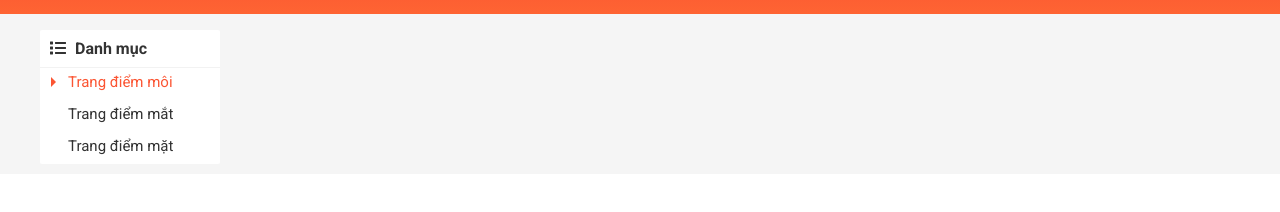
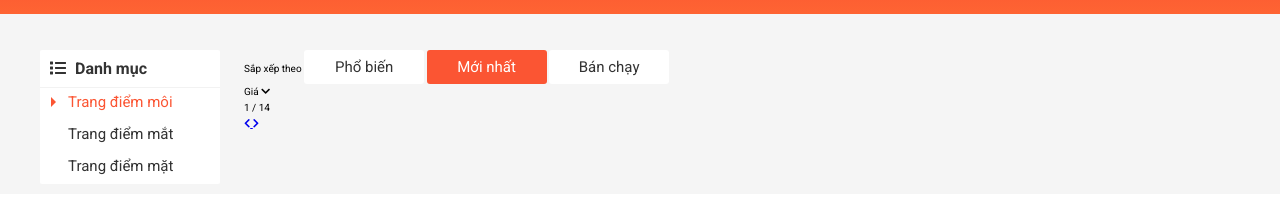
Before and after one commit to tanquangyds/HTML-CSS-JS, a plain HTML site: page practice/index.html in a window 1280 px wide. Shown: the part 106-318 px from the top of the page. Drawn offline with Linux system fonts and the light colour scheme.

Commit message:
dựng khung sắp xếp

```diff
--- a/practice/assets/css/base.css
+++ b/practice/assets/css/base.css
@@ -37,6 +37,7 @@ html {
     flex-wrap: wrap;
     margin-left: -12px;
     margin-right: -12px;
+    padding-top: 36px;
 }
 
 /* Test */
@@ -102,7 +103,7 @@ html {
 
 /* Button Style */
 .btn {
-    min-width: 142px;
+    min-width: 120px;
     height: 34px;
     border: none;
     border-radius: 3px;
@@ -111,11 +112,11 @@ html {
     outline: none;
     cursor: pointer;
     color: var(--text-color);
-    background-color: transparent;
-    display: flex;
+    display: inline-flex;
     justify-content: center;
     align-items: center;
     line-height: 1.6rem;
+    background-color: var(--white-color);
 }
 
 .btn.auth-form__control-back:hover {
--- a/practice/assets/css/main.css
+++ b/practice/assets/css/main.css
@@ -958,6 +958,7 @@
     color: var(--text-color);
     margin-bottom: 0;
     border-bottom: 1px solid rgba(0, 0, 0, 0.05);
+    margin-top: 0px;
     /* display: flex;
     align-items: center; */
 }
--- a/practice/index.html
+++ b/practice/index.html
@@ -284,7 +284,35 @@
                     </div>
 
                     <div class="grid__column-10">
-                        <!-- Viết sản phẩm ở đây -->
+                        <div class="home-filter">
+                            <span class="home-filter-title">Sắp xếp theo</span>
+                            <button class="btn">Phổ biến</button>
+                            <button class="btn btn--primary">Mới nhất</button>
+                            <button class="btn">Bán chạy</button>
+
+                            <div class="select-input">
+                                <span class="select-input__title">Giá</span>
+                                <i class="fas fa-chevron-down"></i>
+                            </div>
+
+                            <div class="home-filter__page">
+                                <span class="home-filter__page-num">
+                                    <span class="home-filter__page-current">1</span>
+                                    /
+                                    14
+                                </span>
+
+                                <div class="home-filter__page-control">
+                                    <a href="#" class="home-filter__page-control-back">
+                                        <i class="fas fa-chevron-left"></i>
+                                    </a>
+
+                                    <a href="#" class="home-filter__page-control-next">
+                                        <i class="fas fa-chevron-right"></i>
+                                    </a>
+                                </div>
+                            </div>
+                        </div>
                     </div>
                 </div>
             </div>
```
